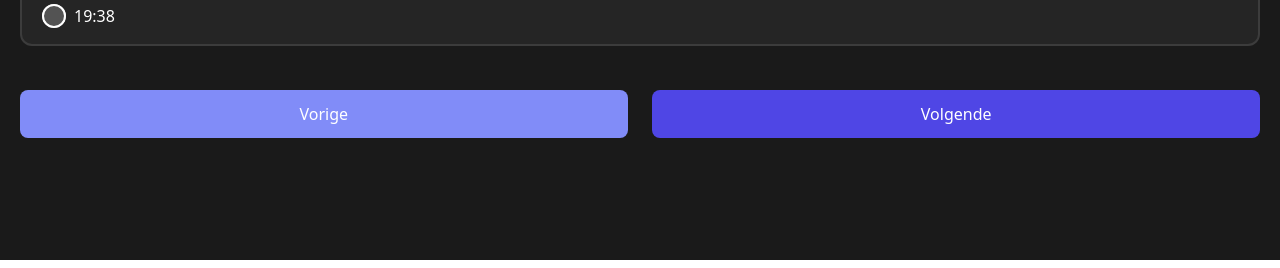
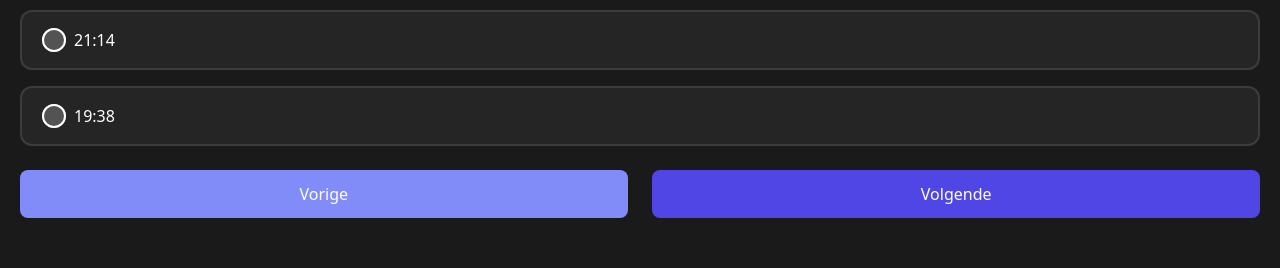
Before and after one commit to T-Vos/noortje-quiz, a Next.js app: page / in a window 1280 px wide. Shown: the part 540-808 px from the top of the page. Built offline with nearby package versions, Linux system fonts and the light colour scheme.

Commit message:
margins update for a better ui

```diff
--- a/pages/index.tsx
+++ b/pages/index.tsx
@@ -40,7 +40,7 @@ const Home: NextPage = () => {
   };
 
   return (
-    <div className="flex flex-col w-screen px-5 py-5 h-screen bg-[#1A1A1A] justify-center items-center">
+    <div className="flex flex-col my-20 w-screen px-5 h-screen justify-center items-center">
       <Head>
         <title>Noortje quiz</title>
       </Head>
@@ -76,7 +76,7 @@ const Home: NextPage = () => {
               </div>
             ))}
           </div>
-          <div className="flex bg-[#1A1A1A] py-5 justify-between w-full mt-4 text-white">
+          <div className="flex bg-[#1A1A1A] mt-10 justify-between w-full mt-4 text-white">
             <button
               onClick={handlePrevious}
               className={`w-[49%] py-3 ${currentQuestion === 0 ? 'bg-indigo-400' : 'bg-indigo-600'} rounded-lg`}
--- a/styles/globals.css
+++ b/styles/globals.css
@@ -1,6 +1,10 @@
 @tailwind base;
 @tailwind components;
 @tailwind utilities;
+
+body{
+  background-color: #1a1a1a;
+}
 
 input[type="radio"]:after {
   width: 24px;
```
